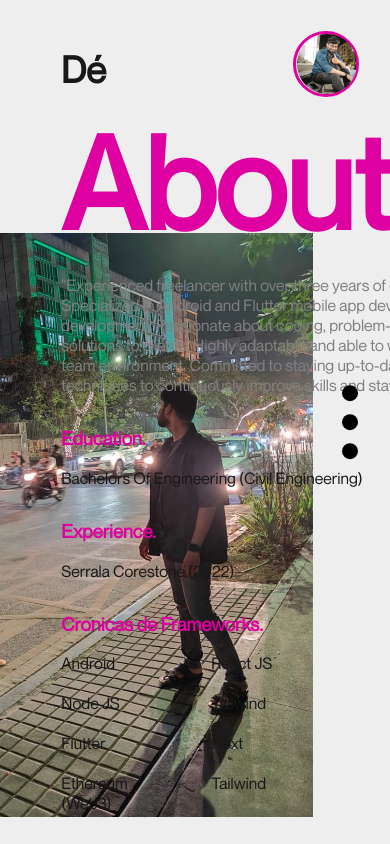
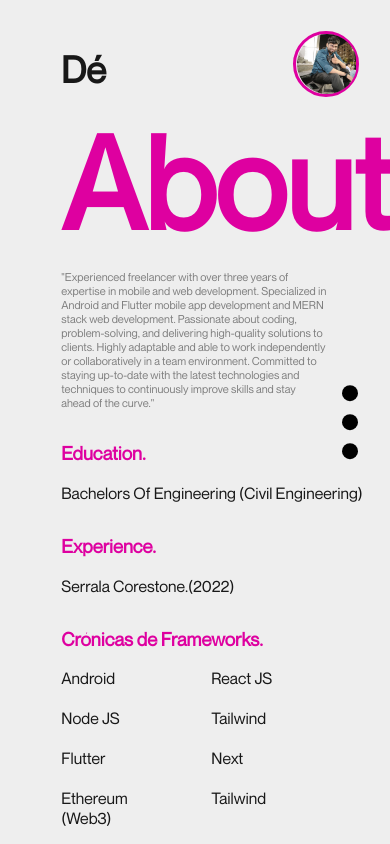
Before and after one commit to dopeUX/folio, a React (Vite) app: page /about in a window 390 px wide. Built offline with nearby package versions, Linux system fonts and the light colour scheme.

Commit message:
profile-page-res

```diff
--- a/src/app/components/AboutPage/AboutPage.component.css
+++ b/src/app/components/AboutPage/AboutPage.component.css
@@ -36,4 +36,65 @@
 }
 .about-page .detailed-section .about-page-tile ul li {
   margin-right: 3rem;
+}
+
+@media only screen and (max-width: 1060px) {
+  .about-page .title-desc {
+    width: 60%;
+    color: rgb(128, 128, 128);
+    z-index: 81;
+  }
+  .about-page .about-page-image {
+    display: none;
+  }
+}
+@media only screen and (max-width: 900px) {
+  .about-page h1 {
+    font-size: 6rem;
+    margin: 0;
+  }
+  .about-page .title-desc {
+    width: 60%;
+    color: rgb(128, 128, 128);
+    z-index: 81;
+  }
+  .about-page .about-page-image {
+    display: none;
+  }
+}
+@media only screen and (max-width: 550px) {
+  .about-page h1 {
+    font-size: 4rem;
+    margin: 0;
+  }
+  .about-page .title-desc {
+    width: 80%;
+    color: rgb(128, 128, 128);
+    z-index: 81;
+    font-size: 0.8rem;
+  }
+}
+@media only screen and (max-width: 470px) {
+  .about-page h1 {
+    font-size: 4rem;
+    margin: 0;
+  }
+  .about-page .title-desc {
+    width: 80%;
+    color: rgb(128, 128, 128);
+    z-index: 81;
+    font-size: 0.7rem;
+  }
+}
+@media only screen and (max-width: 390px) {
+  .about-page h1 {
+    font-size: 3.5rem;
+    margin: 0;
+  }
+  .about-page .title-desc {
+    width: 80%;
+    color: rgb(128, 128, 128);
+    z-index: 81;
+    font-size: 0.7rem;
+  }
 }/*# sourceMappingURL=AboutPage.component.css.map */
--- a/src/app/components/AboutPage/AboutPage.component.scss
+++ b/src/app/components/AboutPage/AboutPage.component.scss
@@ -43,3 +43,84 @@
     }
   }
 }
+
+@media only screen and (max-width:1060px) {
+	.about-page{
+
+		.title-desc{
+		  width: 60%;
+		  color: rgb(128, 128, 128);
+		  z-index: 81;
+		}
+
+		.about-page-image{
+		  display: none;
+		}
+	}
+}
+
+@media only screen and (max-width:900px) {
+	.about-page{
+		h1{
+			font-size: 6rem;
+			margin: 0;
+		}
+		.title-desc{
+		  width: 60%;
+		  color: rgb(128, 128, 128);
+		  z-index: 81;
+		}
+
+		.about-page-image{
+		  display: none;
+		}
+	}
+}
+
+@media only screen and (max-width:550px) {
+	.about-page{
+		h1{
+			font-size: 4rem;
+			margin: 0;
+		}
+		.title-desc{
+		  width: 80%;
+		  color: rgb(128, 128, 128);
+		  z-index: 81;
+		  font-size: .8rem;
+		}
+
+	}
+}
+
+@media only screen and (max-width:470px) {
+	.about-page{
+		h1{
+			font-size: 4rem;
+			margin: 0;
+		}
+		.title-desc{
+		  width: 80%;
+		  color: rgb(128, 128, 128);
+		  z-index: 81;
+		  font-size: .7rem;
+		}
+
+	}
+}
+
+@media only screen and (max-width:390px) {
+	.about-page{
+		h1{
+			font-size: 3.5rem;
+			margin: 0;
+		}
+		.title-desc{
+		  width: 80%;
+		  color: rgb(128, 128, 128);
+		  z-index: 81;
+		  font-size: .7rem;
+		}
+
+	}
+}
```
Also changed, not shown: 1 other file (tests, documents, lock files or other folders).
